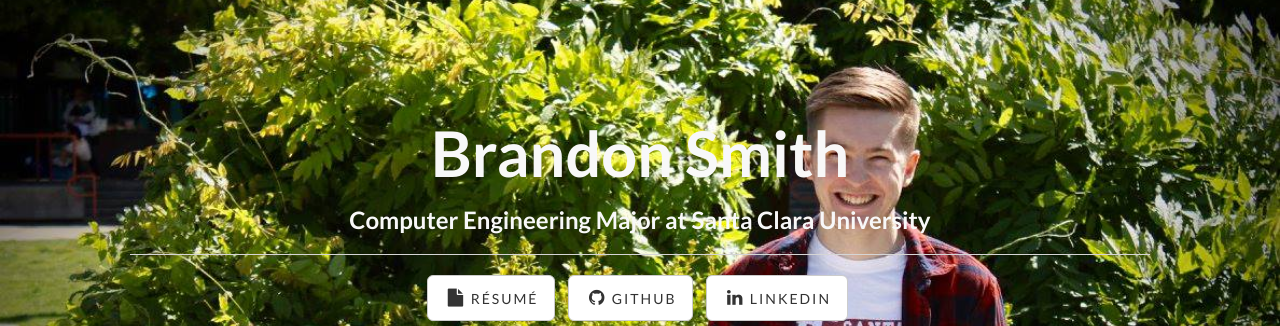
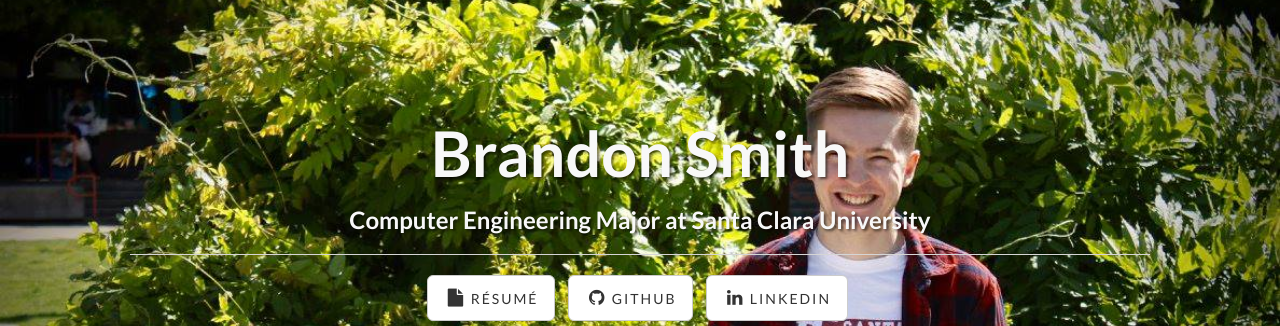
Before and after one commit to br-smith/br-smith.github.io, a Jekyll site: the page built from index.html, in a window 1280 px wide. Shown: the top 326 px of the page. Built offline with Jekyll 4.4.1, drawn with Linux system fonts in a browser that asks for light colours.

Commit message:
Added drop shadow

```diff
--- a/_includes/header.html
+++ b/_includes/header.html
@@ -4,9 +4,9 @@
 	<div class="intro-header">
 
 		<div class="container">
-            <div class="jumbotron" style="background-color: #fff0">
-                <h1>{{ page.title }}</h1>
-                <h3>{{ page.subTitle }}</h3>
+            <div class="jumbotron" style="background-color: #fff0;">
+                <h1 class="shadow">{{ page.title }}</h1>
+                <h3 class="shadow">{{ page.subTitle }}</h3>
                 <hr>
                 <ul class="list-inline intro-social-buttons">
                     {% for social in site.social %}
@@ -17,26 +17,6 @@
                 </ul>
 
             </div>
-
-
-
-			<!-- <div class="row">
-				<div class="col-lg-12">
-					<div class="intro-message">
-						<h1>{{ page.title }}</h1>
-						<h3>{{ page.subTitle }}</h3>
-						<hr class="intro-divider">
-						<ul class="list-inline intro-social-buttons">
-							{% for social in site.social %}
-							<li>
-								<a href="{{ social.url }}" class="btn btn-default btn-lg"><i class="fa fa-{{ social.icon }} fa-fw"></i> <span class="network-name">{{ social.title }}</span></a>
-							</li>
-							{% endfor %}
-						</ul>
-					</div>
-				</div>
-			</div> -->
-
 		</div>
 		<!-- /.container -->
 
--- a/css/landing-page.css
+++ b/css/landing-page.css
@@ -134,6 +134,10 @@ body{
     margin-top: 0;
 }
 
+.shadow{
+    text-shadow: 2px 2px 3px rgba(0,0,0,0.6);
+}
+
 @media(max-width:1199px) {
     ul.banner-social-buttons {
         float: left;
```
Also changed, not shown: 1 other file.
